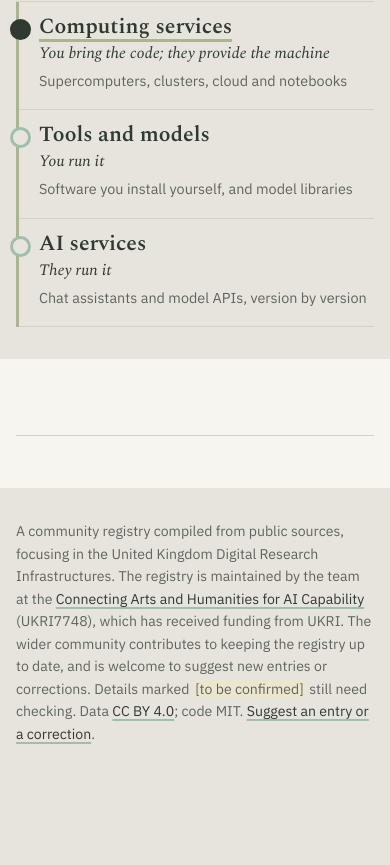
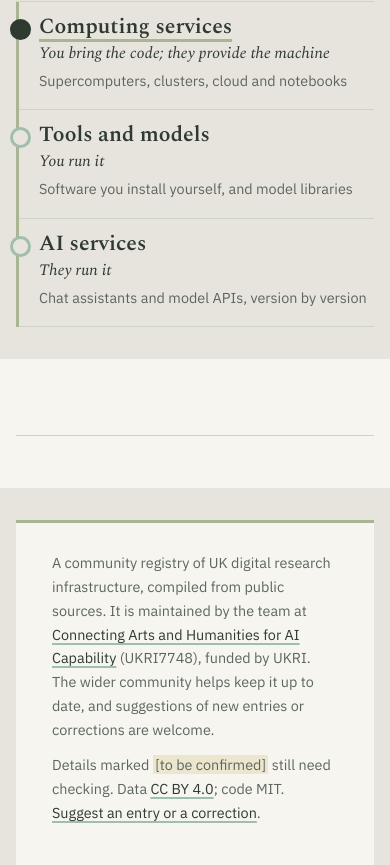
Before and after one commit to culturedigitalskills/ah-dri-registry, a plain HTML site: page web/index.html in a window 390 px wide. Shown: the part 482-1347 px from the top of the page. Before the commit the page ends 1275 px from the top, so only its background shows below. Drawn offline with nearby package versions, Linux system fonts and the light colour scheme; no server answers; files whose address does not match are found by name.

Commit message:
fixes footer

```diff
--- a/web/index.html
+++ b/web/index.html
@@ -144,6 +144,9 @@
     .compare tbody th { width: 105px; min-width: 105px; padding-right: .6rem; }
     dl { grid-template-columns: 1fr; }
     dt { margin-top: .5rem; }
+    footer { margin-top: 2rem; padding: 1.75rem 2.25rem 2.5rem; background: var(--parchment); border-top: 3px solid var(--sage); font: 400 .9rem/1.65 var(--sans); color: var(--muted); }
+    footer p { margin: 0 0 .75rem; }
+    footer p:last-child { margin-bottom: 0; }
   }
 </style>
 </head>
@@ -217,15 +220,13 @@
 
   <div class="tray" id="tray" hidden></div>
 
-  <footer>
-    A community registry compiled from public sources, focusing in the United Kingdom Digital Research Infrastructures.
-    The registry is maintained by the team
-    at the <a href="https://artsandhumanities.ai/">Connecting Arts and Humanities for AI Capability</a>
-    (UKRI7748), which has received funding from UKRI.
-    The wider community contributes to keeping the registry up to date, and is welcome to suggest new entries or corrections.
-    Details marked <span class="tbc">[to be confirmed]</span> still need checking.
+<footer>
+    <p>A community registry of UK digital research infrastructure, compiled from public sources. It is maintained by the team at
+    <a href="https://artsandhumanities.ai/">Connecting Arts and Humanities for AI Capability</a> (UKRI7748), funded by UKRI.
+    The wider community helps keep it up to date, and suggestions of new entries or corrections are welcome.</p>
+    <p>Details marked <span class="tbc">[to be confirmed]</span> still need checking.
     Data <a href="https://creativecommons.org/licenses/by/4.0/">CC BY 4.0</a>; code MIT.
-    <a href="https://github.com/culturedigitalskills/ah-dri-registry/issues/new/choose">Suggest an entry or a correction</a>.
+    <a href="https://github.com/culturedigitalskills/ah-dri-registry/issues/new/choose">Suggest an entry or a correction</a>.</p>
   </footer>
 </div>
 
```
